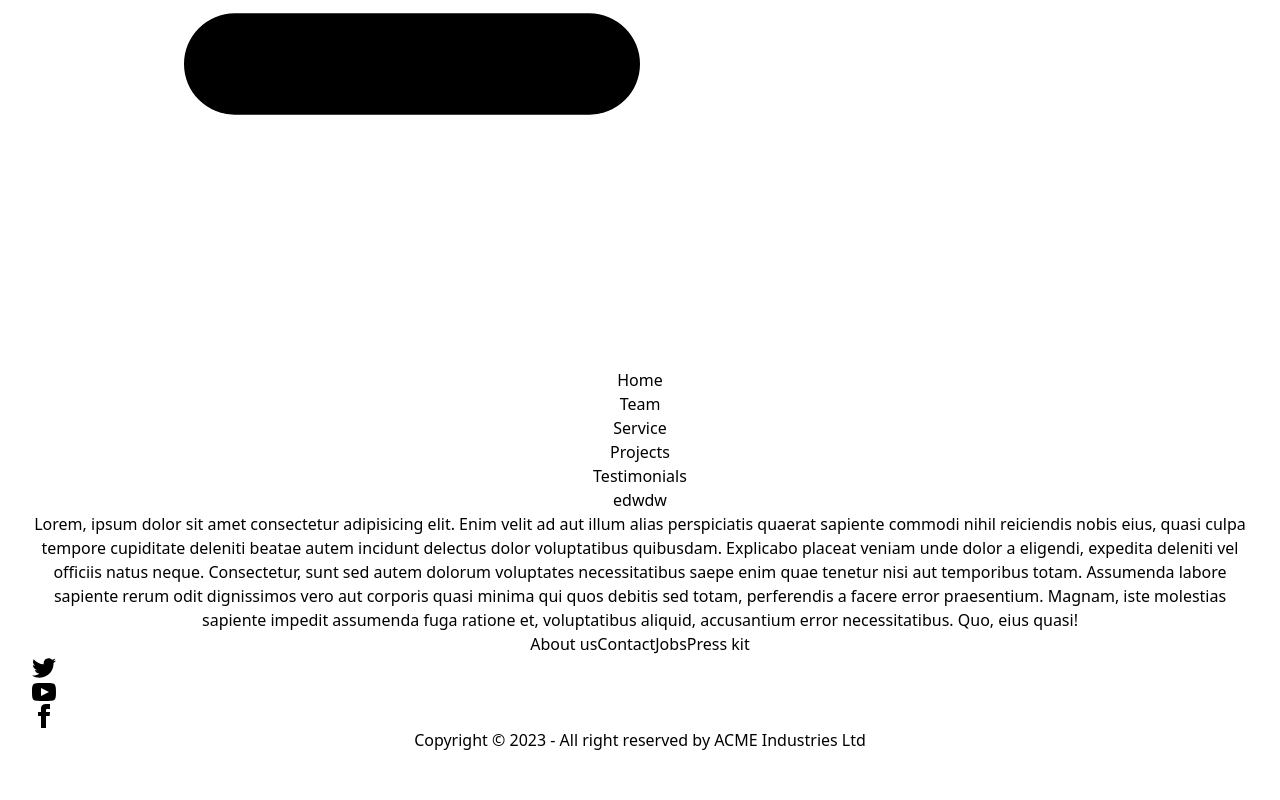
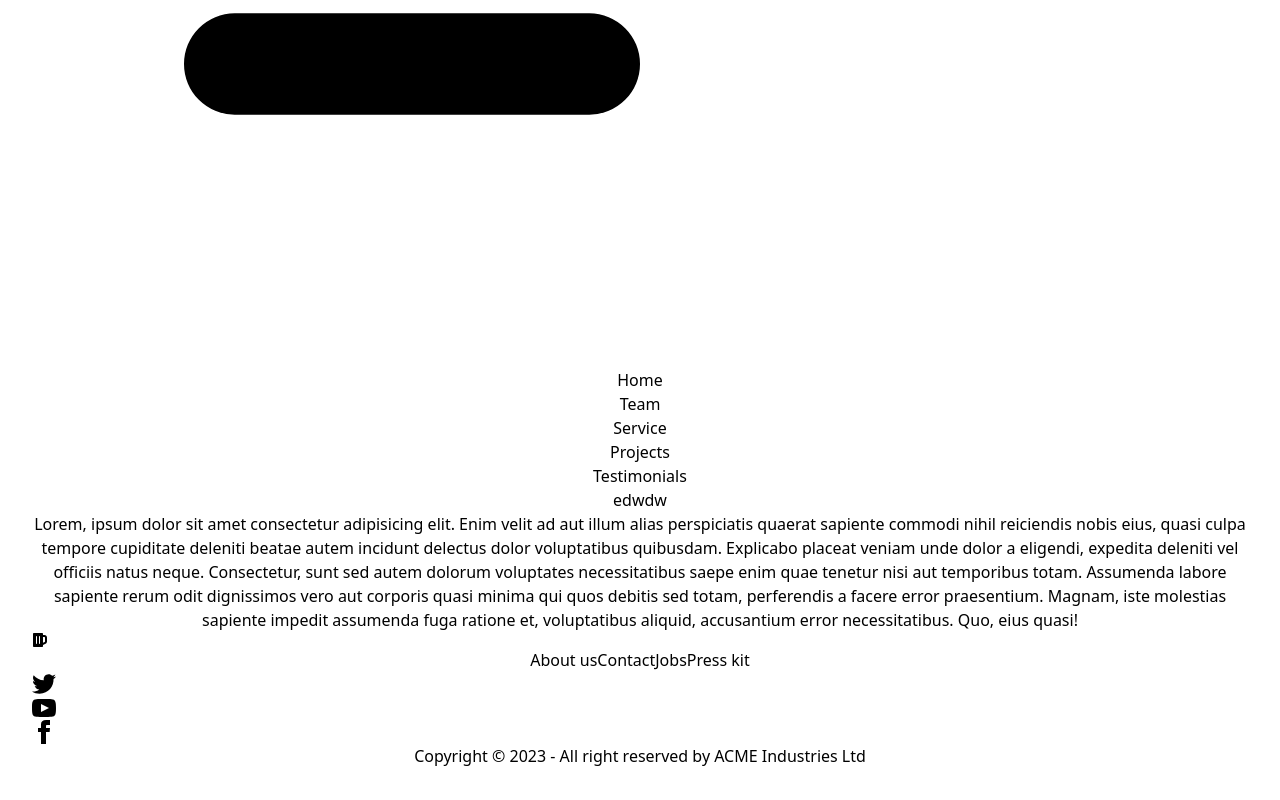
Before and after one commit to tahmid0111/figma_to_react, a React (Vite) app: page / in a window 1280 px wide. Shown: the part 904-1704 px from the top of the page. Built offline with nearby package versions, Linux system fonts and the light colour scheme.

Commit message:
react-icons package added

```diff
--- a/package.json
+++ b/package.json
@@ -10,10 +10,12 @@
     "preview": "vite preview"
   },
   "dependencies": {
+    "heroicons": "^2.0.18",
     "localforage": "^1.10.0",
     "match-sorter": "^6.3.1",
     "react": "^18.2.0",
     "react-dom": "^18.2.0",
+    "react-icons": "^4.11.0",
     "react-router-dom": "^6.18.0",
     "sort-by": "^0.0.2"
   },
--- a/src/components/shared/Subscribe.jsx
+++ b/src/components/shared/Subscribe.jsx
@@ -1,4 +1,5 @@
 import React from 'react';
+import { FaBeer } from 'react-icons/fa';
 
 const Subscribe = () => {
     return (
@@ -6,6 +7,7 @@ const Subscribe = () => {
             <div className="subscribe-area">
                 <h1>edwdw</h1>
                 <p>Lorem, ipsum dolor sit amet consectetur adipisicing elit. Enim velit ad aut illum alias perspiciatis quaerat sapiente commodi nihil reiciendis nobis eius, quasi culpa tempore cupiditate deleniti beatae autem incidunt delectus dolor voluptatibus quibusdam. Explicabo placeat veniam unde dolor a eligendi, expedita deleniti vel officiis natus neque. Consectetur, sunt sed autem dolorum voluptates necessitatibus saepe enim quae tenetur nisi aut temporibus totam. Assumenda labore sapiente rerum odit dignissimos vero aut corporis quasi minima qui quos debitis sed totam, perferendis a facere error praesentium. Magnam, iste molestias sapiente impedit assumenda fuga ratione et, voluptatibus aliquid, accusantium error necessitatibus. Quo, eius quasi!</p>
+                <FaBeer />
             </div>
         </>
     );
```
Also changed, not shown: 1 other file (tests, documents, lock files or other folders).
